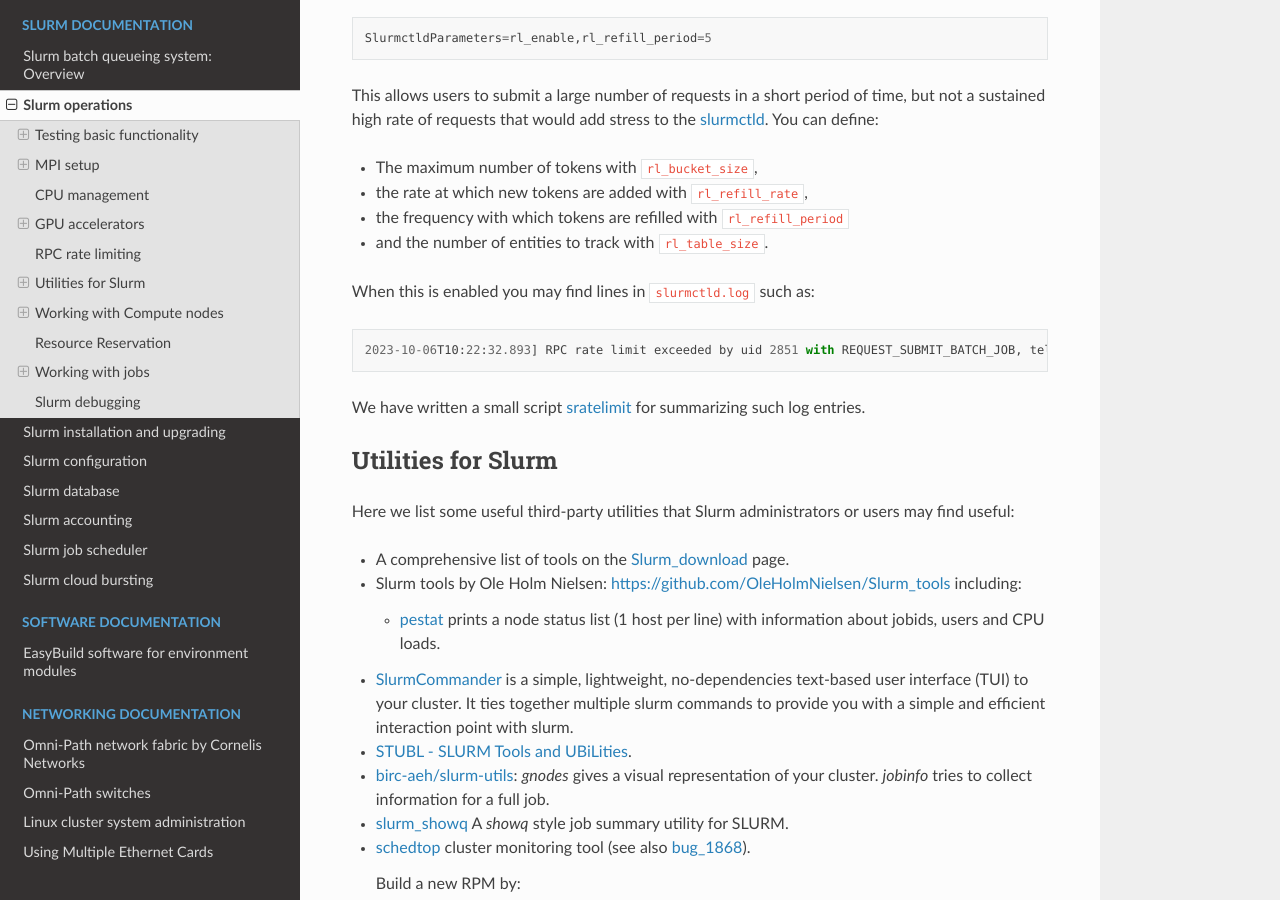
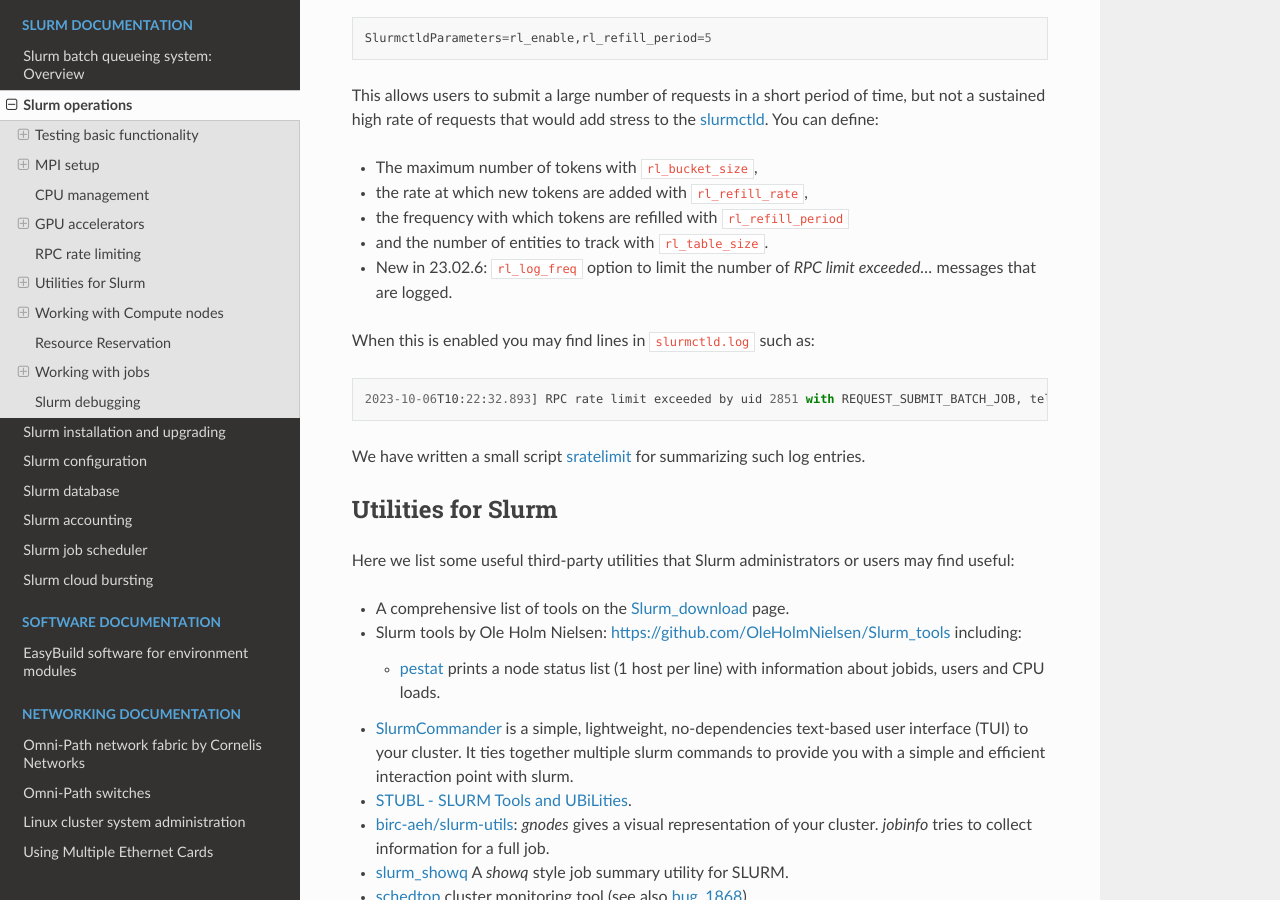
Before and after one commit to OleHolmNielsen/Niflheim_system, a Sphinx documentation site: the page built from docs/Slurm_operations.rst, in a window 1280 px wide and 900 px high, scrolled down 5463 px. Built offline with Sphinx 7.4.7 and the Read the Docs theme 2.0.0, drawn with Linux system fonts in a browser that asks for light colours.

Commit message:
rl_log_freq added

```diff
--- a/docs/Slurm_operations.rst
+++ b/docs/Slurm_operations.rst
@@ -230,6 +230,7 @@
 * the rate at which new tokens are added with ``rl_refill_rate``,
 * the frequency with which tokens are refilled with ``rl_refill_period``
 * and the number of entities to track with ``rl_table_size``.
+* New in 23.02.6: ``rl_log_freq`` option to limit the number of *RPC limit exceeded...* messages that are logged.
 
 When this is enabled you may find lines in ``slurmctld.log`` such as::
 
```
